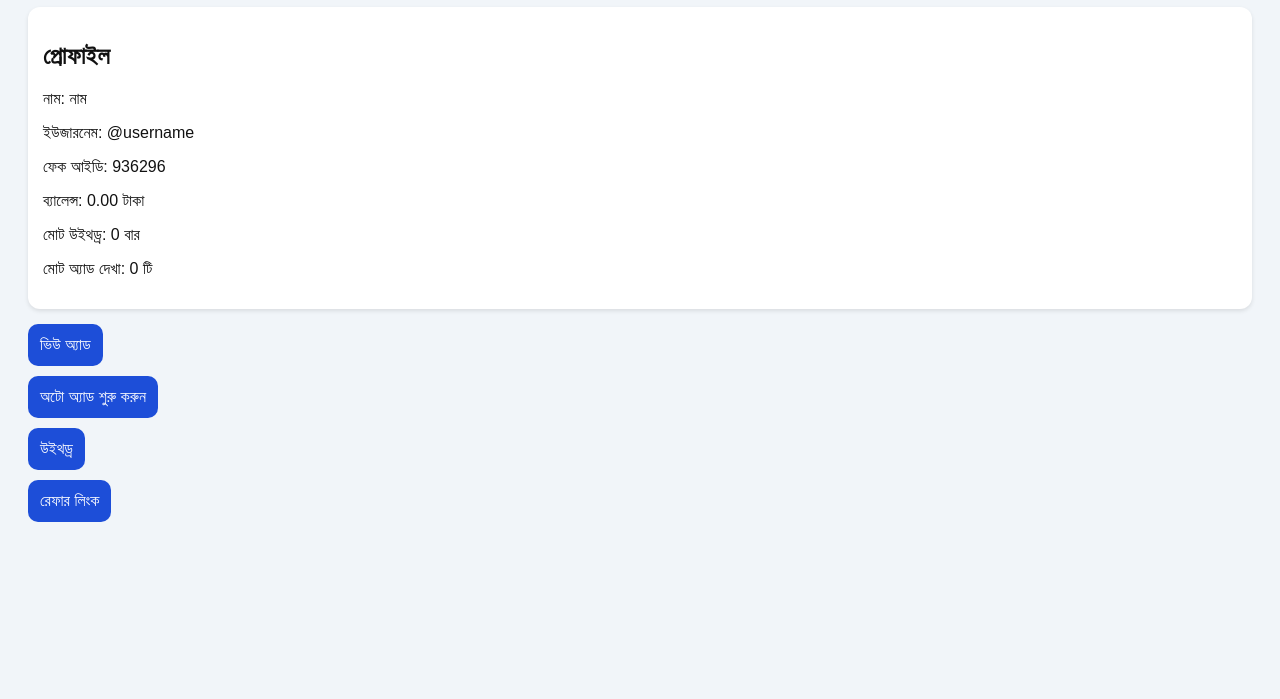
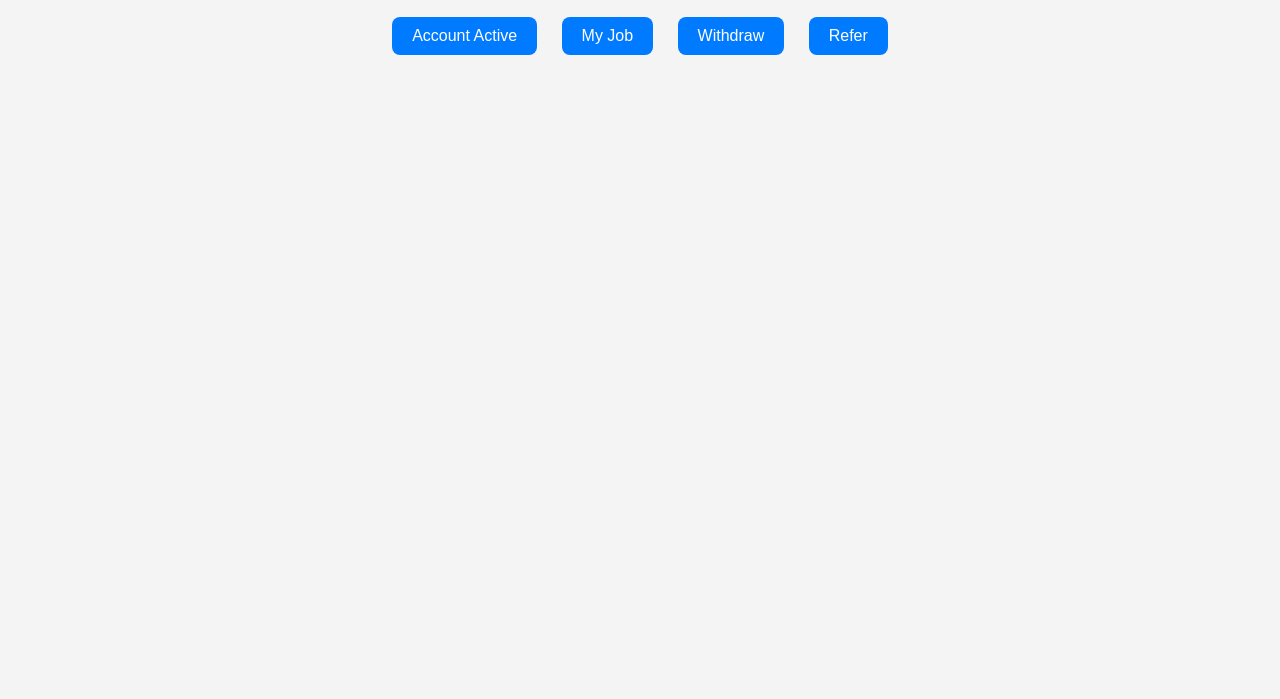
Before and after one commit to bd71488/adsreranew, a plain HTML site: page index.html in a window 1280 px wide. Shown: the part 101-800 px from the top of the page. Drawn offline with Linux system fonts and the light colour scheme.

Commit message:
Update index.html

```diff
--- a/index.html
+++ b/index.html
@@ -1,118 +1,88 @@
 <!DOCTYPE html>
-<html lang="bn">
+<html>
 <head>
-  <meta charset="UTF-8">
-  <meta name="viewport" content="width=device-width, initial-scale=1.0">
   <title>Free Income 2025</title>
-  <script src="https://telegram.org/js/telegram-web-app.js"></script>
-  <script>
-    // SETTINGS (editable)
-    const settings = {
-      earningPerAd: 0.25, // প্রতি অ্যাডে আয় (টাকা)
-      minWithdraw: 20,    // মিনিমাম উইথড্র এমাউন্ট
-      referBonus: 5       // প্রতি রেফারে আয়
-    };
-
-    const user = {
-      name: "নাম",
-      username: "@username",
-      fakeId: Math.floor(Math.random() * 1000000),
-      balance: 0,
-      totalWithdraw: 0,
-      adsViewed: 0
-    };
-
-    // লোডে ইউজারের ব্যালেন্স ও তথ্য রাখা
-    window.onload = () => {
-      const saved = JSON.parse(localStorage.getItem("user_data"));
-      if (saved) Object.assign(user, saved);
-      updateProfile();
-    };
-
-    function saveUserData() {
-      localStorage.setItem("user_data", JSON.stringify(user));
-    }
-
-    function updateProfile() {
-      document.getElementById("name").innerText = user.name;
-      document.getElementById("username").innerText = user.username;
-      document.getElementById("fakeId").innerText = user.fakeId;
-      document.getElementById("balance").innerText = user.balance.toFixed(2) + ' টাকা';
-      document.getElementById("withdraw").innerText = user.totalWithdraw + ' বার';
-      document.getElementById("adsViewed").innerText = user.adsViewed + ' টি';
-    }
-
-    function viewAd() {
-      window.open("https://your-adsterra-direct-link.com", "_blank");
-      user.balance += settings.earningPerAd;
-      user.adsViewed++;
-      saveUserData();
-      updateProfile();
-    }
-
-    function startAutoAds() {
-      setInterval(viewAd, 10000); // প্রতি ১০ সেকেন্ডে অ্যাড
-    }
-
-    function withdrawRequest() {
-      if (user.balance >= settings.minWithdraw) {
-        Telegram.WebApp.sendData(`withdraw_request:${user.username}:${user.balance}`);
-        alert("উইথড্র রিকোয়েস্ট পাঠানো হয়েছে!");
-        user.totalWithdraw++;
-        user.balance = 0;
-        saveUserData();
-        updateProfile();
-      } else {
-        alert(`উইথড্র করতে হলে মিনিমাম ${settings.minWithdraw} টাকা থাকতে হবে।`);
-      }
-    }
-
-    function generateReferralLink() {
-      const link = `https://t.me/your_bot_username?start=${user.fakeId}`;
-      prompt("আপনার রেফার লিংক:", link);
-    }
-  </script>
   <style>
-    body {
-      font-family: sans-serif;
-      padding: 20px;
-      background: #f1f5f9;
-      color: #111;
-    }
-    button {
-      display: block;
-      margin: 10px 0;
-      padding: 12px;
-      background: #1d4ed8;
-      color: white;
-      border: none;
-      border-radius: 10px;
-      font-size: 16px;
-      cursor: pointer;
-    }
-    .card {
-      background: white;
-      padding: 15px;
-      border-radius: 12px;
-      margin-bottom: 15px;
-      box-shadow: 0 2px 4px rgba(0,0,0,0.1);
-    }
+    body { font-family: Arial; text-align: center; padding: 20px; background: #f4f4f4; }
+    button { margin: 10px; padding: 10px 20px; font-size: 16px; border-radius: 8px; border: none; background: #007bff; color: white; }
+    button:disabled { background: #ccc; }
+    .section { display: none; margin-top: 20px; background: white; padding: 20px; border-radius: 12px; box-shadow: 0 0 10px rgba(0,0,0,0.1); }
+    input { padding: 10px; width: 80%; border-radius: 6px; margin: 10px 0; border: 1px solid #ccc; }
   </style>
 </head>
 <body>
   <h1>Free Income 2025</h1>
-  <div class="card">
-    <h2>প্রোফাইল</h2>
-    <p>নাম: <span id="name"></span></p>
-    <p>ইউজারনেম: <span id="username"></span></p>
-    <p>ফেক আইডি: <span id="fakeId"></span></p>
-    <p>ব্যালেন্স: <span id="balance"></span></p>
-    <p>মোট উইথড্র: <span id="withdraw"></span></p>
-    <p>মোট অ্যাড দেখা: <span id="adsViewed"></span></p>
+
+  <button onclick="showAccountActive()">Account Active</button>
+  <button onclick="showMyJob()">My Job</button>
+  <button onclick="showWithdraw()">Withdraw</button>
+  <button onclick="showRefer()">Refer</button>
+
+  <!-- Account Active Section -->
+  <div id="accountActive" class="section">
+    <h3>Send Payment to:</h3>
+    <p>Bkash: <strong id="bkashNumber">01XXXXXXXXX</strong></p>
+    <p>Nagad: <strong id="nagadNumber">01YYYYYYYYY</strong></p>
+    <input type="text" id="trxID" placeholder="Enter Transaction ID" />
+    <button onclick="activateAccount()">Submit</button>
+    <p id="accountMsg"></p>
   </div>
-  <button onclick="viewAd()">ভিউ অ্যাড</button>
-  <button onclick="startAutoAds()">অটো অ্যাড শুরু করুন</button>
-  <button onclick="withdrawRequest()">উইথড্র</button>
-  <button onclick="generateReferralLink()">রেফার লিংক</button>
-</body>
-</html>
+
+  <!-- My Job Section -->
+  <div id="myJob" class="section">
+    <p id="jobText"></p>
+    <button onclick="completeJob()" id="jobBtn">Complete Job (+5 Taka)</button>
+    <p id="jobMsg"></p>
+  </div>
+
+  <!-- Withdraw Section -->
+  <div id="withdraw" class="section">
+    <p>Your Balance: <span id="balance">0</span> Taka</p>
+    <input type="text" id="withdrawNumber" placeholder="Enter Bkash/Nagad Number" />
+    <button onclick="withdrawMoney()">Withdraw</button>
+    <p id="withdrawMsg"></p>
+  </div>
+
+  <!-- Refer Section -->
+  <div id="refer" class="section">
+    <p>Your Referral Link:</p>
+    <input type="text" id="referLink" value="https://t.me/YourBot?start=123456" readonly />
+    <p>Referral Bonus: <span id="refBonus">10</span> Taka (editable in HTML)</p>
+  </div>
+
+  <script>
+    let balance = parseInt(localStorage.getItem('balance')) || 0;
+    let accountActive = localStorage.getItem('accountActive') === 'true';
+    let lastJobTime = parseInt(localStorage.getItem('lastJobTime')) || 0;
+
+    function updateBalanceDisplay() {
+      document.getElementById('balance').textContent = balance;
+    }
+
+    function hideAll() {
+      document.querySelectorAll('.section').forEach(s => s.style.display = 'none');
+    }
+
+    function showAccountActive() {
+      hideAll();
+      document.getElementById('accountActive').style.display = 'block';
+    }
+
+    function showMyJob() {
+      hideAll();
+      const now = Date.now();
+      const twelveHours = 12 * 60 * 60 * 1000;
+      const jobBtn = document.getElementById('jobBtn');
+
+      if (now - lastJobTime >= twelveHours) {
+        document.getElementById('jobText').textContent = 'Your Task: Share a post and return here.';
+        jobBtn.disabled = false;
+      } else {
+        let remaining = twelveHours - (now - lastJobTime);
+        let hours = Math.floor(remaining / (60 * 60 * 1000));
+        let minutes = Math.floor((remaining % (60 * 60 * 1000)) / (60 * 1000));
+        document.getElementById('jobText').textContent = `Next job in ${hours}h ${minutes}m`;
+        jobBtn.disabled = true;
+      }
+
+      document.getElementB
```
